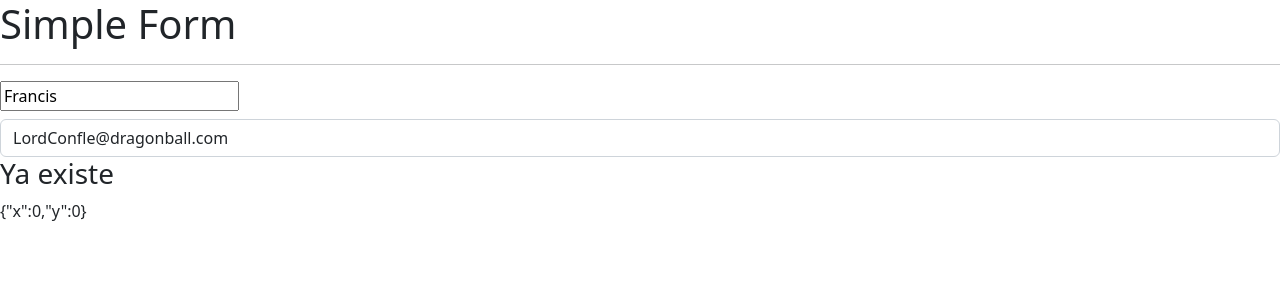
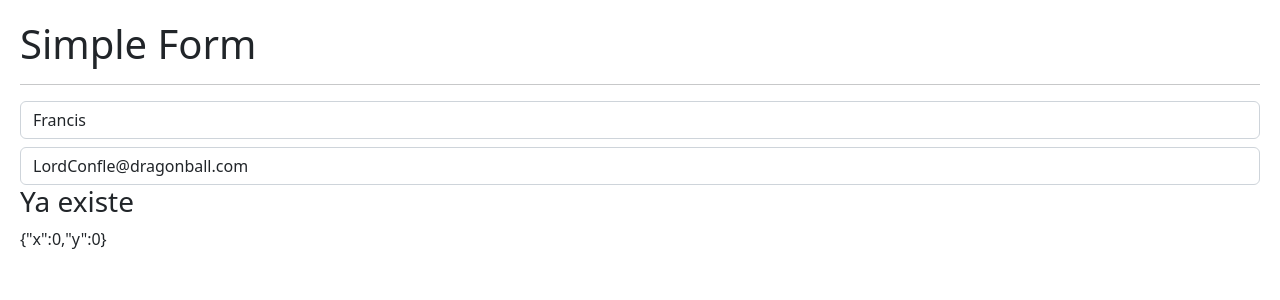
Before and after one commit to FrancisHenriquez/Hook-App-React, a React (Vite) app: page / in a window 1280 px wide. Shown: the top 300 px of the page. Built offline with nearby package versions, Linux system fonts and the light colour scheme.

Commit message:
simpleform

```diff
--- a/src/02-UseEffect/SimpleForm.jsx
+++ b/src/02-UseEffect/SimpleForm.jsx
@@ -35,7 +35,7 @@ export const SimpleForm = () => {
     <h1>Simple Form</h1>
     <hr />
     <input type="text"
-    className="fomr-control"
+    className="form-control mt-2"
     placeholder="Username"
     name="Username"
     value={username}
--- a/src/Hooks/useCounter.js
+++ b/src/Hooks/useCounter.js
@@ -13,7 +13,6 @@ export const useCounter = ( initialValue = 10 )  => {
     const reset = () => {
         setCounter ( initialValue )
     }
-
     return{
         counter,
         increment,
--- a/src/index.css
+++ b/src/index.css
@@ -0,0 +1,6 @@
+body {
+    padding: 20px;
+}
+button {
+    margin-right: 10px;
+}
```
